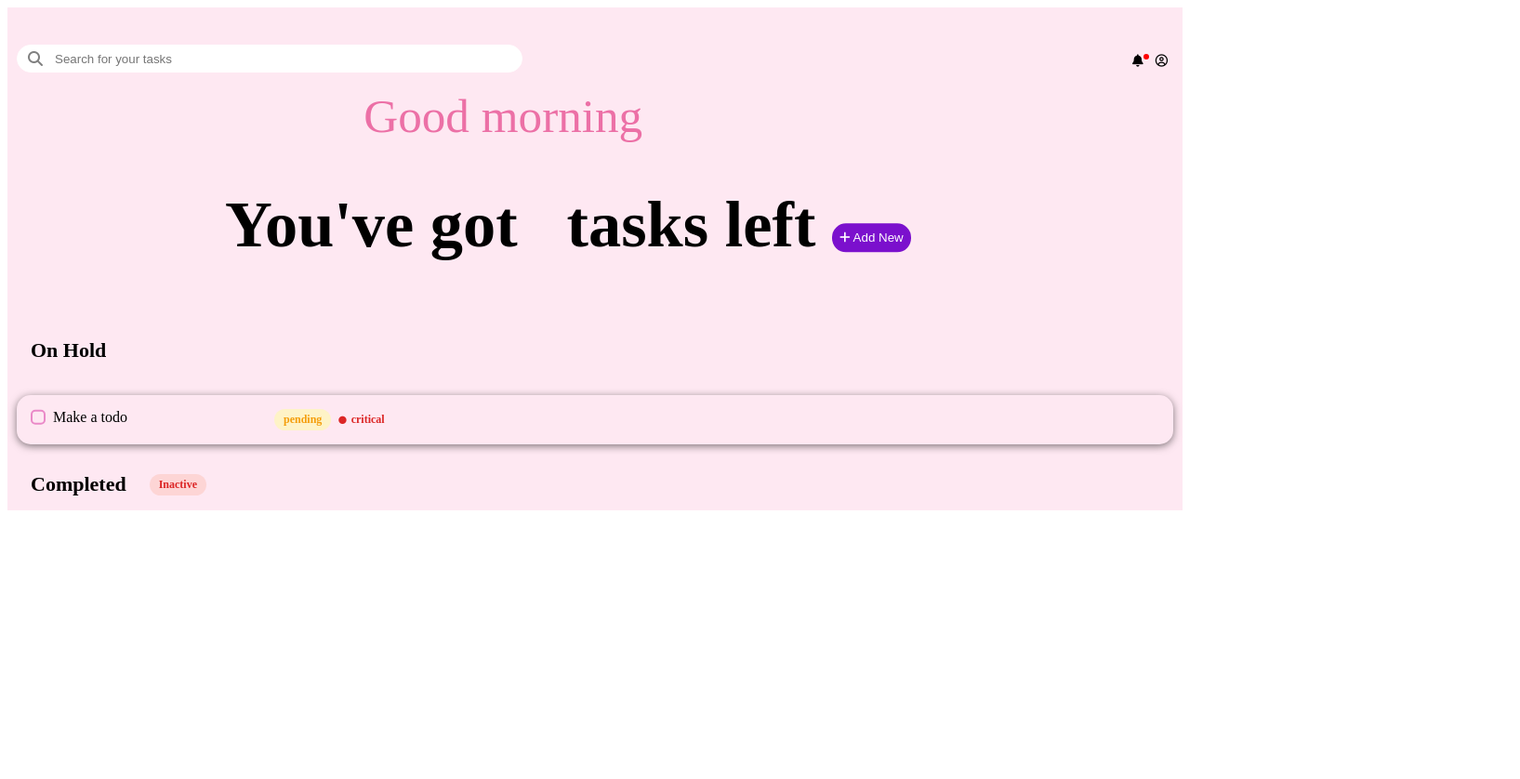
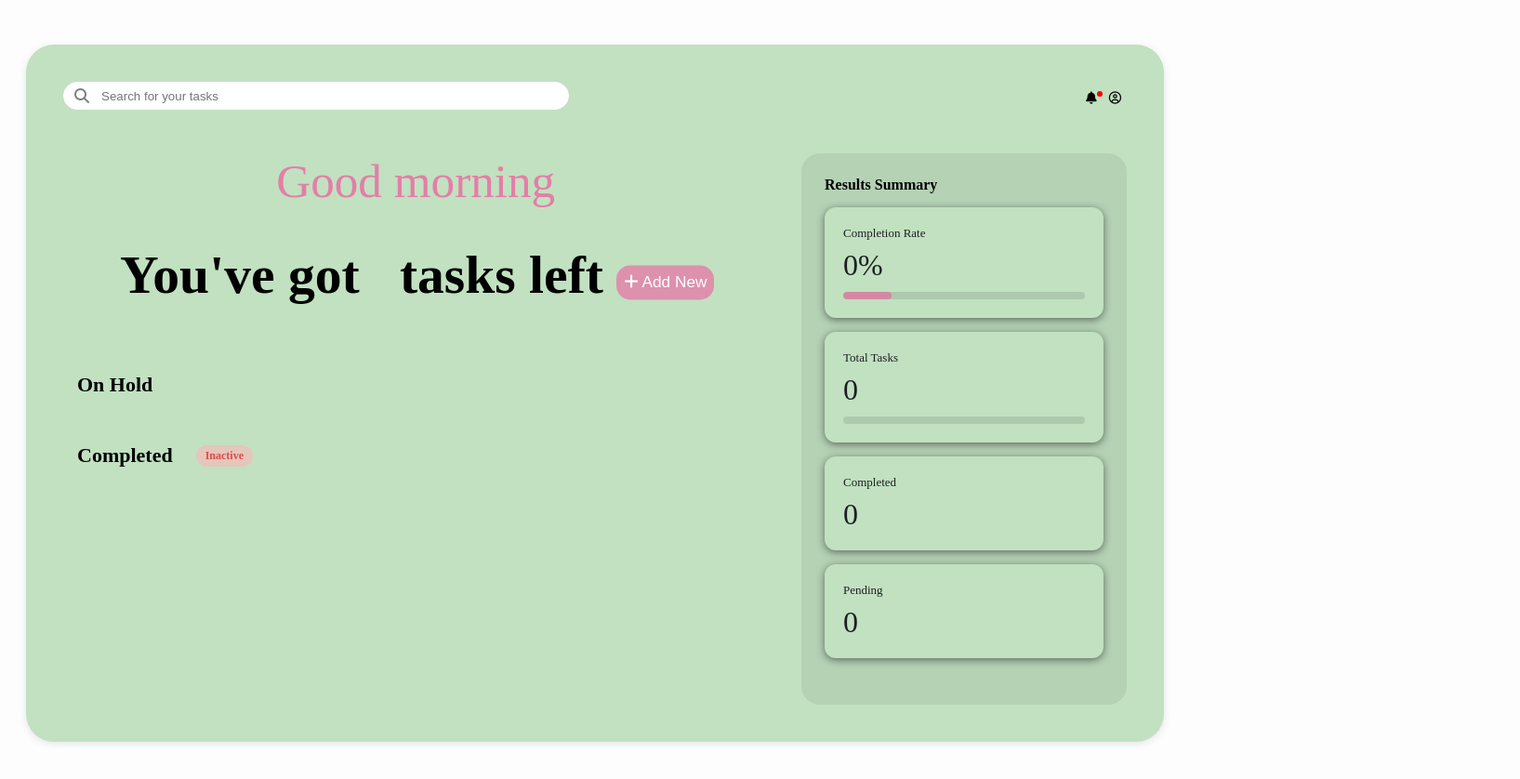
Before and after one commit to kenean4/To-do-list-app-js, a plain HTML site: page index.html in a window 1280 px wide. Shown: the whole page at 93% size, 1635 px wide, since content can reach past the window. Before the commit the page ends 800 px from the top, so only its background shows below. Drawn offline with Linux system fonts and the light colour scheme; a web font is replaced by a local one.

Commit message:
added status bar

```diff
--- a/index.html
+++ b/index.html
@@ -35,25 +35,6 @@
             </h1>
             <div classs="section">
                 <div class="section-heading" id ="onHold"> <h2>On Hold<h2></h2></div>
-            <div class="task-item">
-                    <div class="task-checkbox" onclick="toggleTask()"></div>
-                        <div class="task-title">Make a todo</div>
-
-                        <div class="status-badge status-pending">pending</div>
-                        <div class="priority-badge priority-critical">
-                            <i class=" fas fa-circle" style="font-size: 0.7em"></i>
-                            critical
-                        </div>
-
-                        <button class="edit" onclick="editTask()" >
-                            <span class="task-icon"><i class="fas fa-pen" ></i> </span>
-                        </button>
-                        <button class="delete" onclick="deleteTask()">
-                            <span class="task-icon"><i class="fas fa-trash"></i> </span>
-                        </button>
-
-
-                </div>
 
             </div>
             <div class="section">
@@ -64,6 +45,35 @@
             </div>
 
         </div>
+        <div class="sidebar">
+            <div class="sidebar-section">
+                <div class="sidebar-title">Results Summary</div>
+                <div class="stat-card">
+                    <div class="stat-label">Completion Rate</div>
+                    <div class="stat-value" id="completionRateValue">0%</div>
+                    <div class="stat-bar">
+                        <div class="stat-bar-fill" id="completionRateFill" style="width: 20%"></div>
+                    </div>
+
+                </div>
+                <div class="stat-card">
+                    <div class="stat-label">Total Tasks</div>
+                    <div class="stat-value" id="totalTasksValue">0</div>
+                    <div class="stat-bar">
+                        <div class="stat-bar-fill" id="totalTasksFill" style="width: 0%"></div>
+                    </div>
+                </div>
+
+                <div class="stat-card">
+                    <div class="stat-label">Completed</div>
+                    <div class="stat-value" id="completedCount">0</div>
+                </div>
+                <div class="stat-card">
+                    <div class="stat-label">Pending</div>
+                    <div class="stat-value" id="pendingCount">0</div>
+                </div>
+            </div>
+        </div>
     </div>
     <script src="index.js"></script>
 </body>
--- a/style.css
+++ b/style.css
@@ -1,14 +1,31 @@
+body{
+    background-color: rgb(254, 253, 254);
+    min-height: 100vh;
+    padding: 40px 20px;
+}
 .container{
-    background-color: rgb(254, 232, 242);
-    padding-top:40px;
-    padding-left:10px;
-    padding-right:10px
+    max-width: 1400px;
+    margin: 0 auto;
+    background-color: #c1e1c1;
+    padding:40px;
+    border-radius: 30px;
+    box-shadow: 0 2px 8px rgb(0, 0, 0,0.1);
+    display:grid;
+    grid-template-columns:1fr 350px;
+    gap:30px;
+    align-items:start;
+}
+@media (max-width: 800px){
+    .container{
+        grid-template-columns: 1fr;
+    }
 }
 
 .navBar{
     display:flex;
     justify-content:space-between;
-    margin-bottom: 12px
+    margin-bottom: 12px;
+    grid-column:1/-1;
 }
 
 .searchBar{
@@ -43,23 +60,18 @@
     transform:translateY(-50%);
 
 }
-
 .fa-magnifying-glass:hover{
     transform:translateY(-55%) translateX(-5%);
 
 }
-
 .navBar-icons{
     position:relative;
     display: flex;
     gap:1px;
 }
-
 .icn-buttons{
     border: 0px;
-    background-color: rgb(254, 232, 242);
-
-
+    background-color: #c1e1c1;
 }
 
 .icn-buttons:hover{
@@ -79,18 +91,19 @@
 
 .main h1{
     position:relative;
-    font-size: clamp(0.6em, 5.5vw, 8em);
+    font-size: clamp(0.6em, 4.5vw, 8em);
     padding-bottom: 20px;
-    left: 18%;
+    left: 8%;
 }
 
 .add-btn{
     position: relative;
+    font-size: clamp(0.3em, 1vw, 0.4em);
     border:0px;
     color:white;
     border-radius:15px;
     padding:8px;
-    background:rgb(123, 16, 205);
+    background:rgba(236, 102, 160, 0.644);
     transform:translateY(-15%);
 }
 
@@ -98,7 +111,7 @@
     position:relative;
     left:30%;
     font-size: clamp(0.4em, 4vw, 6em);
-    color: rgb(236, 112, 166);
+    color: rgba(236, 102, 160, 0.804);
 
 }
 .section{
@@ -122,8 +135,8 @@
     font-weight: 600;
 }
 .badge-inactive{
-    background:#fdd5d5;
-    color:#dc2626;
+    background:rgba(247, 185, 185, 0.671);
+    color:#dc2626c4;
 }
 .task-item{
     display:flex;
@@ -135,10 +148,9 @@
     box-shadow: 0 2px 8px rgb(0, 0, 0,0.5);
 
 }
-
 .task-item button{
     border: 0px;
-    background-color: rgb(254, 232, 242);
+    background-color: #c1e1c1;
     font-size:10px;
     transition: 0.5s ease all;
 }
@@ -151,7 +163,6 @@
     .task-icon{
         color:rgb(76, 75, 75);
         transition: all 0.8s ease;
-
     }
 }
 .task-title{
@@ -216,3 +227,46 @@
 .priority-minor{
     color: #10b981
 }
+.sidebar{
+    background-color: #b5d2b5;
+    border-radius:20px;
+    padding:25px;
+}
+.sidebar-section{
+    margin-bottom:25px;
+}
+.sidebar-title{
+    font-weight:600;
+    margin-bottom:15px;
+}
+.stat-card{
+    background-color: #c1e1c1;
+    border-radius:12px;
+    padding:20px;
+    margin-bottom:15px;
+    box-shadow: 0 2px 8px rgb(0,0,0,0.5);
+}
+.stat-label{
+    font-size: 13px;
+    color: #1d1f22;
+    margin-bottom:8px;
+}
+.stat-value{
+    font-size:2rem;
+    font-weight:700%;
+    color: #1d1f22;
+}
+.stat-bar{
+    width:100%;
+    height:8px;
+    background-color: #adc9ad;
+    border-radius:10px;
+    overflow:hidden;
+    margin-top:10px;
+}
+.stat-bar-fill{
+    height:100%;
+    background:rgba(236, 102, 160, 0.644);
+    border-radius:10px;
+    transition:width 0.5s ease;
+}
```
